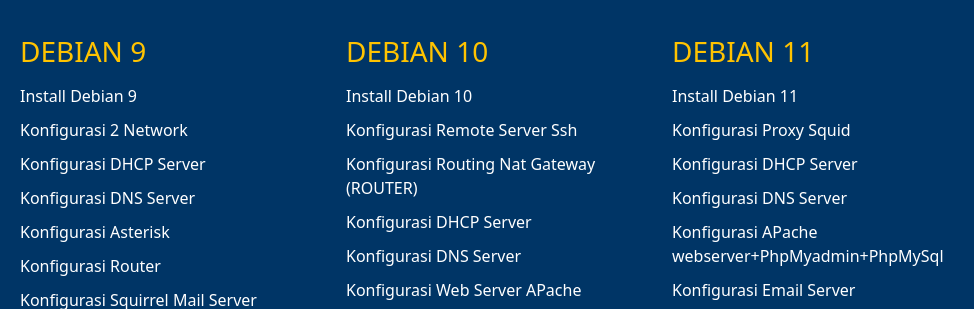
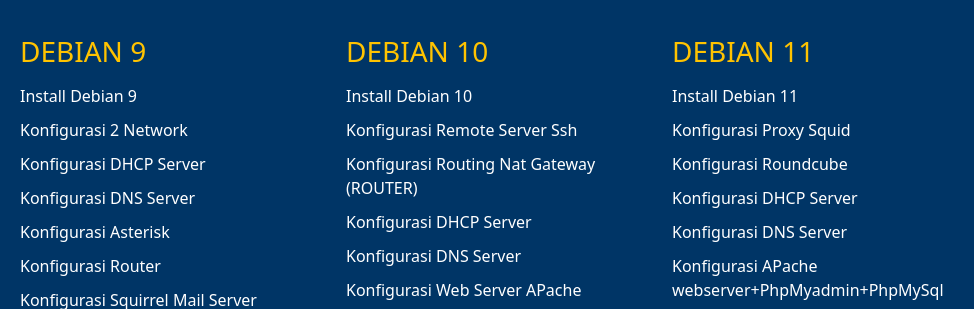
Before and after one commit to alanjaelani99/alanjaelani99.github.io, a plain HTML site: page linux.html in a window 1280 px wide. Shown: the part 101-410 px from the top of the page, 306-1280 px from the left. Drawn offline with Linux system fonts and the light colour scheme.

Commit message:
Update linux.html

```diff
--- a/linux.html
+++ b/linux.html
@@ -96,6 +96,7 @@
             <ul>
               <li><a href="https://docs.google.com/document/d/13OFX6aOOn0wVkJH0B98r3PFZyR0w5K7E/edit?usp=sharing&ouid=102351941694811625086&rtpof=true&sd=true" target="_blank">Install Debian 11</a></li>
               <li><a href="https://bit.ly/32Ekbxj" target="_blank">Konfigurasi Proxy Squid</a></li>
+              <li><a href="https://bit.ly/3IryvL3" target="_blank">Konfigurasi Roundcube</a></li>
               <li><a href="https://docs.google.com/document/d/1eVmYoUgg-Ey8gKblIGe8r6oJbyeN7gNP/edit?usp=sharing&ouid=102351941694811625086&rtpof=true&sd=true" target="_blank">Konfigurasi DHCP Server</a></li>
               <li><a href="https://bit.ly/3m0J9AU" target="_blank">Konfigurasi DNS Server</a></li>
               <li><a href="https://bit.ly/3Y0KWTD" target="_blank">Konfigurasi APache webserver+PhpMyadmin+PhpMySql</a></li>
```
